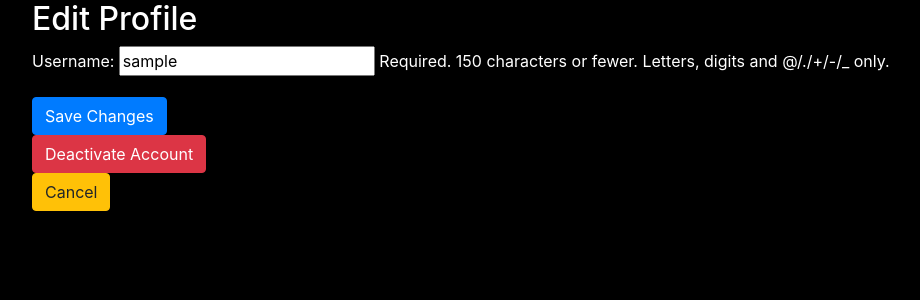
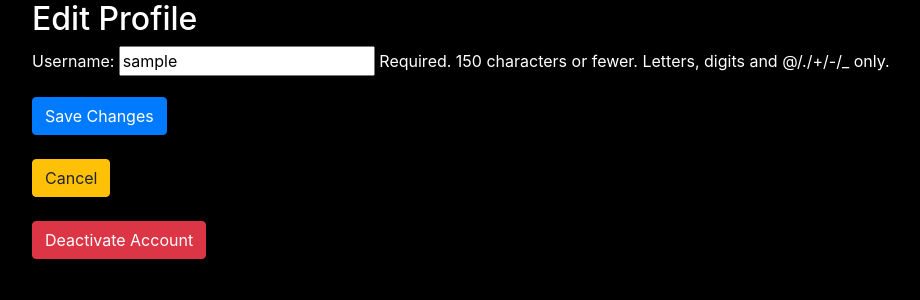
Before and after one commit to SscottK/esports-team-tracker-v2, a Django app: page /edit-profile/1/ in a window 1280 px wide. Shown: the part 56-356 px from the top of the page, without its empty margins (53-973 px from the left). Run offline with Django 5.2, Linux system fonts and the light colour scheme; the visitor is signed in with stand-in values (Sample User, id 1); data comes from the database, SQL or seed files in the repository; some libraries are stand-ins or nearby versions.

Commit message:
added spacing and around buttons on edit profile and changed order

```diff
--- a/estt_main_app/templates/users/edit_profile.html
+++ b/estt_main_app/templates/users/edit_profile.html
@@ -10,13 +10,14 @@
   <form method="post">
     {% csrf_token %}
     <div class="form-group">{{ form.as_p }}</div>
-    <button type="submit" class="btn btn-primary">Save Changes</button>
-  </form>
-  <form method="get" action="{% url 'deactivate_account' %}">
-    <button type="submit" class="btn btn-danger">Deactivate Account</button>
+    <button type="submit" class="btn btn-primary mb-4">Save Changes</button>
   </form>
   <div>
-    <a href="{% url 'dashboard' %}" class="btn btn-warning">Cancel</a>
+    <a href="{% url 'dashboard' %}" class="btn btn-warning mb-4">Cancel</a>
   </div>
+  <form method="get" action="{% url 'deactivate_account' %}">
+    <button type="submit" class="btn btn-danger mb-4">Deactivate Account</button>
+  </form>
+
 </div>
 {% endblock %}
```
